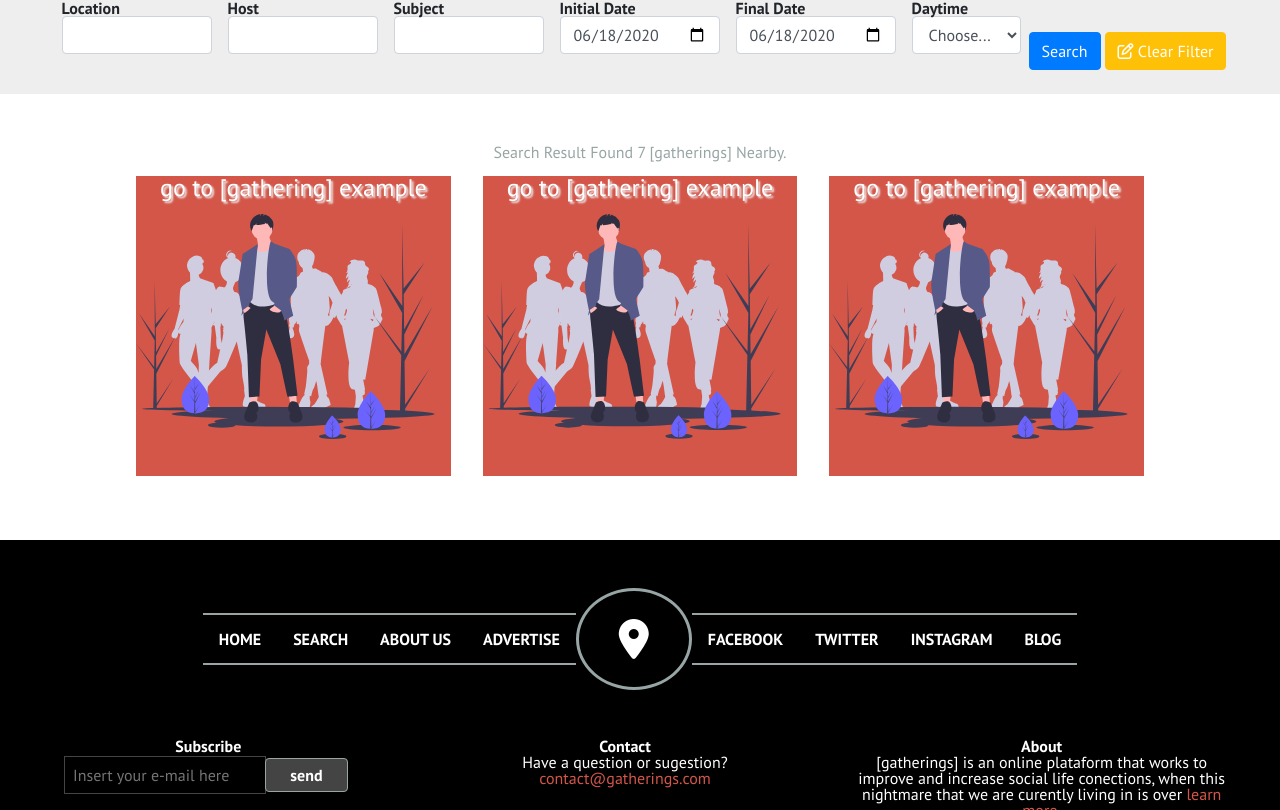
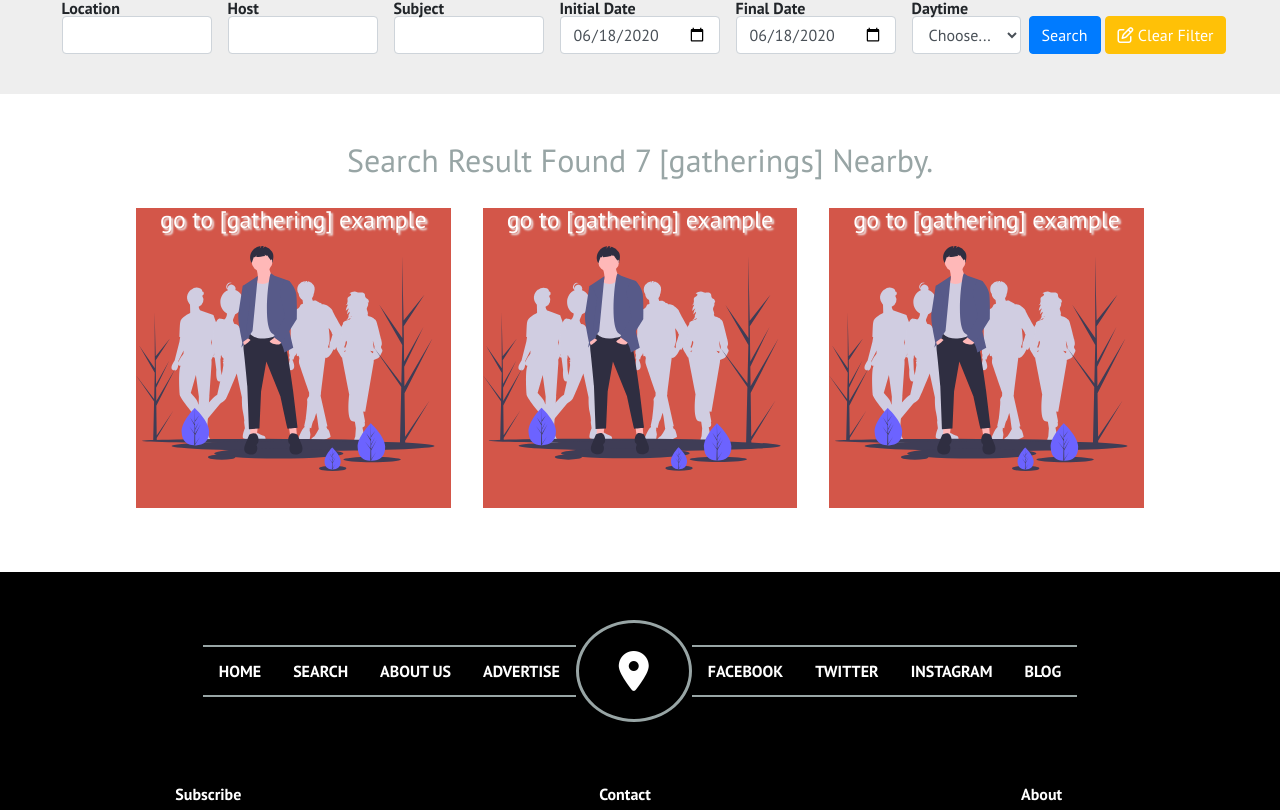
Before and after one commit to carlosveigadev/HTML-CSS-Capstone-Project, a plain HTML site: page search-results.html in a window 1280 px wide. Shown: the part 230-1040 px from the top of the page. Drawn offline with nearby package versions, Linux system fonts and the light colour scheme.

Commit message:
fixed some style errors

```diff
--- a/assets/css/main.css
+++ b/assets/css/main.css
@@ -108,6 +108,11 @@ body footer div.large-footer div:nth-child(2) h4 {
   font-weight: 700;
 }
 
+
+body footer div.large-footer div div h4 {
+  padding: 1em 0;
+}
+
 body footer div.large-footer div div a {
   color: var(--primary-color);
 }
@@ -192,6 +197,8 @@ body section.card-result div div.shadow-div span {
 
 body section.card-result div div.shadow-div h4 {
   text-align: center;
+  padding: 1em 0;
+  font-size: 1.3em;
 }
 
 body footer {
@@ -225,6 +232,10 @@ body section.search div {
 
 body section.search h1 {
   font-size: 2em;
+}
+
+body section.results h2 {
+  font-size: 32px;
 }
 
 body section.results div div {
@@ -277,6 +288,7 @@ body footer div.large-footer div div input.button {
   background-color: var(--gray-footer-btn);
   border: 1px solid var(--primary-gray);
   font-weight: 700;
+  padding: 11px 0;
 }
 
 .fa-facebook-square:hover {
@@ -312,7 +324,7 @@ body section.results div h3 {
 }
 
 body section.search div button {
-  margin-top: 32px;
+  margin-top: 16px;
 }
 
 body section.search div input[type=text] {
@@ -369,5 +381,6 @@ body section.search div input[type=text] {
 
   body footer div.large-footer {
     display: block;
+    padding-bottom: 2em;
   }
 }
--- a/search-results.html
+++ b/search-results.html
@@ -72,7 +72,7 @@
         </div>
     </section>
     <section class="results  my-5 ml-auto mr-auto">
-        <h2 class="text-center clr-gray">Search Result Found 7 [gatherings] Nearby.</h2>
+        <h2 class="text-center clr-gray pb-3">Search Result Found 7 [gatherings] Nearby.</h2>
         <div class="container-fluid d-flex flex-wrap justify-content-center">
           <a href="detail.html">
               <div>
```
Also changed, not shown: main.html (+1 -2 lines).
